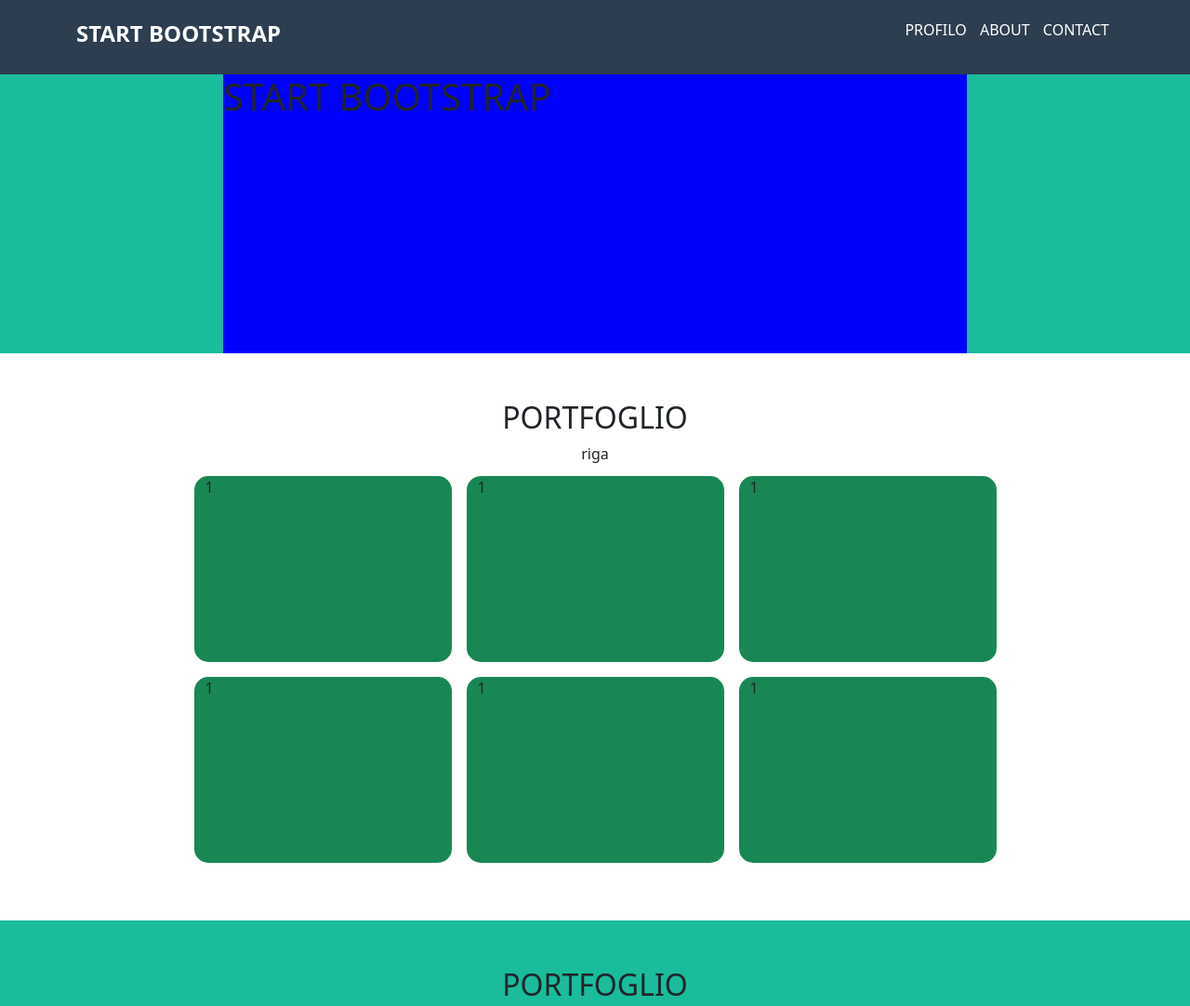
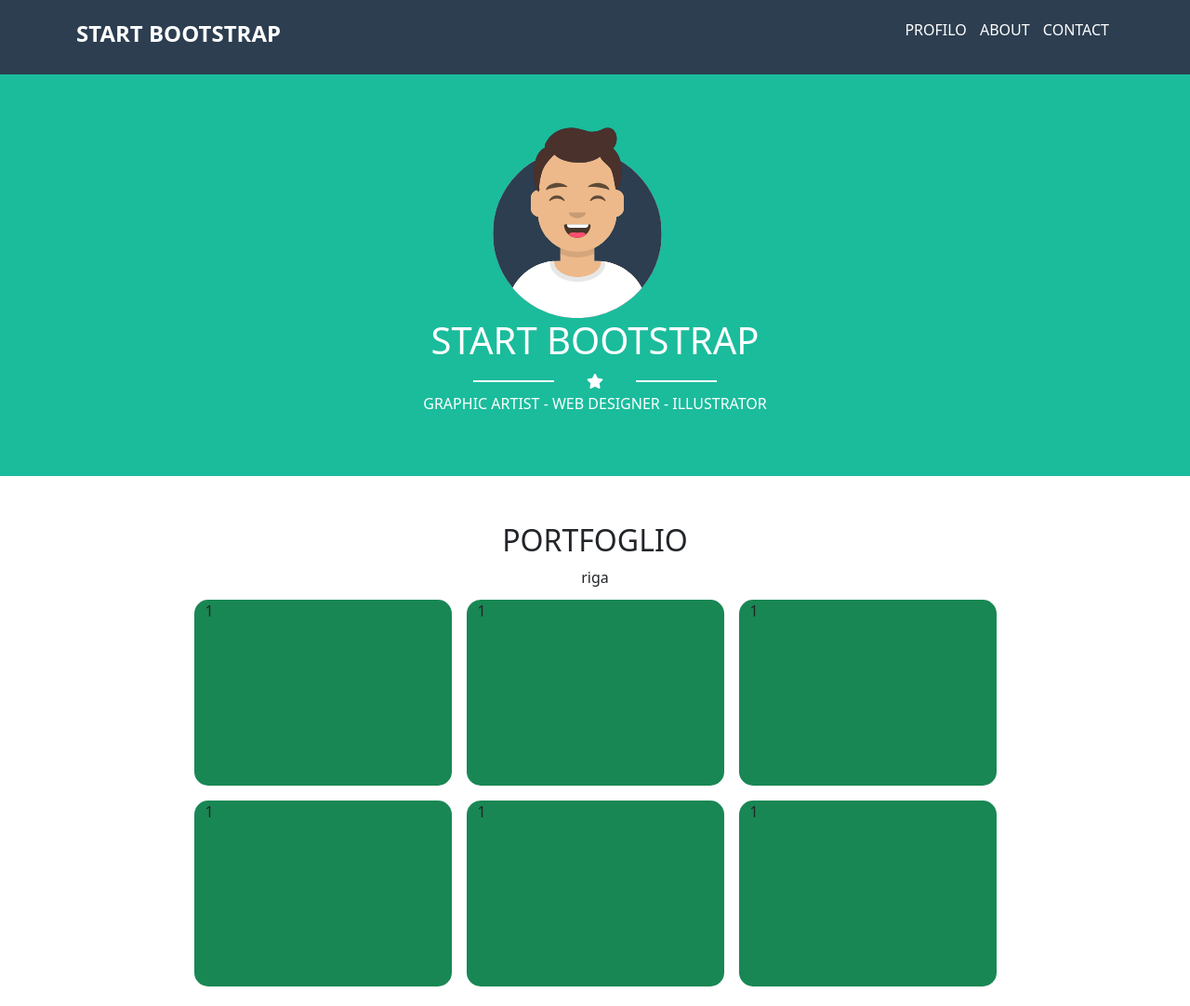
Before and after one commit to LarisaGimbu/html-css-bootstrap-freelancer, a plain HTML site: page index.html in a window 1280 px wide. Shown: the top 1082 px of the page at 93% size. Drawn offline with nearby package versions, Linux system fonts and the light colour scheme.

Commit message:
jumbotron

```diff
--- a/css/style.css
+++ b/css/style.css
@@ -1,3 +1,12 @@
+.lg-py-50{
+  padding: 50px 0;
+}
+
+.lg-container-60{
+  width: 60%;
+  margin: 0 auto;
+}
+
 header, .footer-bottom{
   background-color: #2C3E50;
 }
@@ -31,31 +40,36 @@
   height: 80px;
 }
 
+header .fa-bars{
+  font-size: 30px;
+}
+
+header .fa-bars:hover, header ul li a:hover{
+  color: #1ABC9C;
+  cursor: pointer;
+}
+
 .lg-jumbotron, .about, .btn{
   background-color: #1ABC9C;
 }
 
 .lg-jumbotron{
   margin-top: 80px;
+  color: white;
 }
 
-.lg-py-50{
-  padding: 50px 0;
+.lg-inner-jumbo img{
+  width: 200px;
 }
 
-.lg-container-60{
-  width: 60%;
+.lg-inner-jumbo{
+  max-width: 80%;
   margin: 0 auto;
 }
 
-.lg-inner-jumbo{
-  background-color: blue;
-  width: 800px;
-  max-width: 80%;
-  margin: 0 auto;
-
-  /* height-placeholder */
-  height: 300px;
+.lg-inner-jumbo .lg-line{
+  height: 2px;
+  background-color: white;
 }
 
 .top-main{
--- a/index.html
+++ b/index.html
@@ -7,6 +7,7 @@
   <title>Bootstrap-freelancer</title>
   <link href="https://cdn.jsdelivr.net/npm/bootstrap@5.0.2/dist/css/bootstrap.min.css" rel="stylesheet" integrity="sha384-EVSTQN3/azprG1Anm3QDgpJLIm9Nao0Yz1ztcQTwFspd3yD65VohhpuuCOmLASjC" crossorigin="anonymous">
   <link rel="stylesheet" href="css/style.css">
+  <link rel="stylesheet" href="https://cdnjs.cloudflare.com/ajax/libs/font-awesome/5.9.0/css/all.min.css" integrity="sha512-q3eWabyZPc1XTCmF+8/LuE1ozpg5xxn7iO89yfSOd5/oKvyqLngoNGsx8jq92Y8eXJ/IRxQbEC+FGSYxtk2oiw==" crossorigin="anonymous" referrerpolicy="no-referrer" />
 </head>
 <body>
 
@@ -25,19 +26,32 @@
               <li><a href="#">CONTACT</a></li>
             </ul>
           </nav>
-          <div class="d-md-none">fontawesome</div>
+          <div class="d-md-none"><i class="fas fa-bars"></i></div>
         </div>
       </div>
     </div>
   </header>
 
   <!-- JUMBOTRON  -->
-  <section class="lg-jumbotron sc-py-50 ">
+  <section class="lg-jumbotron lg-py-50 ">
     <div class="lg-inner-jumbo">
+      <div class="row justify-content-center">
+        <div class="col-3">
+          <img src="img/avatar.svg" alt="Avatar">
+        </div>
+      </div>
       <div class="row">
         <div class="col">
-          <h1>START BOOTSTRAP</h1>
+          <h1 class="text-center">START BOOTSTRAP</h1>
         </div>
+      </div>
+      <div class="row justify-content-center align-items-center">
+        <div class="col-1 lg-line"></div>
+        <div class="col-1 text-center"><i class="fas fa-star"></i></div>
+        <div class="col-1 lg-line"></div>
+      </div>
+      <div class="row">
+        <p class="text-center">GRAPHIC ARTIST - WEB DESIGNER - ILLUSTRATOR</p>
       </div>
     </div>
   </section>
```
